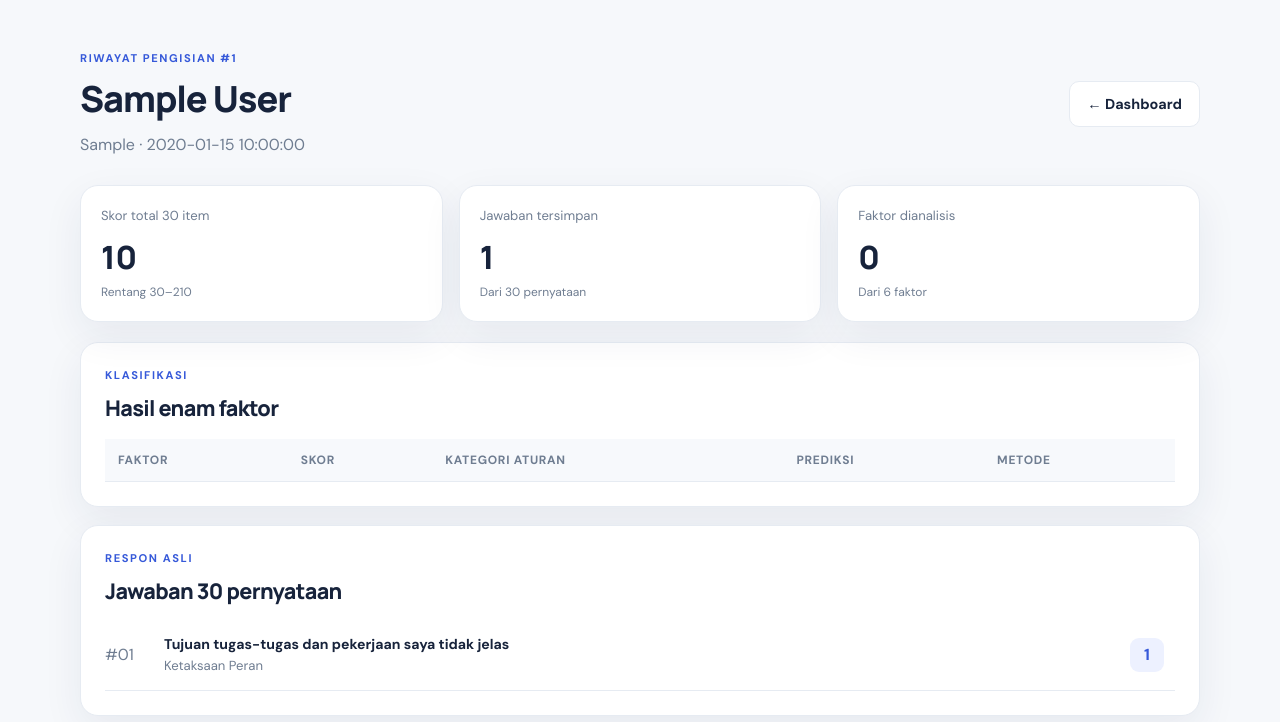
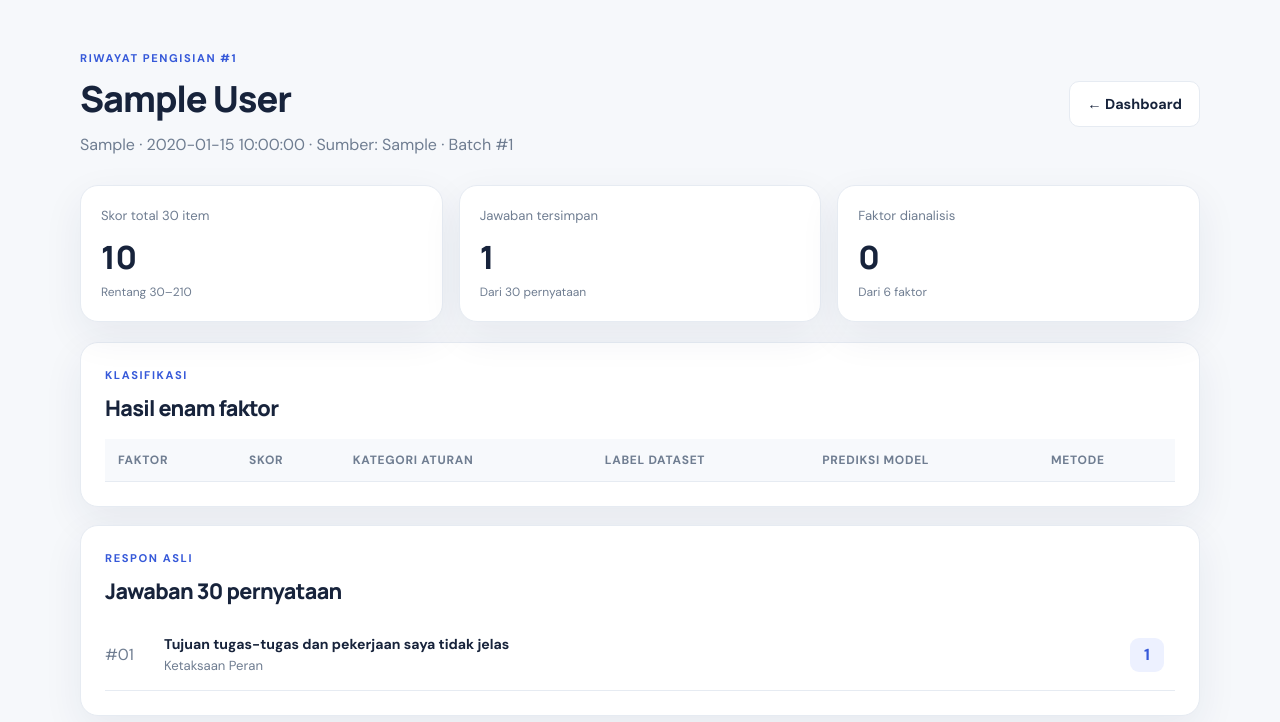
Before and after one commit to erenjeger/stress-level-classification-NB, a Flask app: page /admin/history/1 in a window 1280 px wide. Shown: the part 73-795 px from the top of the page. Run offline with Flask 3, Linux system fonts and the light colour scheme; the visitor is signed in with stand-in values (Sample User, id 1); tables that the repository leaves empty hold one stand-in row (values such as "Sample post"); lists and menus that the app fills with data are empty; some libraries are stand-ins or nearby versions.

Commit message:
ui: show dataset labels separately from predictions in history

```diff
--- a/templates/history.html
+++ b/templates/history.html
@@ -1,11 +1,11 @@
 {% extends "base.html" %}
 {% block title %}Detail Pengisian #{{ person.id }} · StressCheck{% endblock %}
 {% block content %}
-<section class="page-heading"><div><p class="eyebrow">RIWAYAT PENGISIAN #{{ person.id }}</p><h1>{{ person.employee_name }}</h1><p class="muted">{{ person.department or 'Departemen tidak diisi' }} · {{ person.submitted_at }}</p></div><a class="button button-secondary" href="{{ url_for('admin_dashboard') }}">← Dashboard</a></section>
+<section class="page-heading"><div><p class="eyebrow">RIWAYAT PENGISIAN #{{ person.id }}</p><h1>{{ person.employee_name }}</h1><p class="muted">{{ person.department or 'Departemen tidak diisi' }} · {{ person.submitted_at }} · Sumber: {{ person.source_type }}{% if person.source_batch_id %} · Batch #{{ person.source_batch_id }}{% endif %}</p></div><a class="button button-secondary" href="{{ url_for('admin_dashboard') }}">← Dashboard</a></section>
 <div class="stats-grid"><article class="stat-card"><span class="stat-label">Skor total 30 item</span><strong>{{ person.total_score }}</strong><span class="stat-foot">Rentang 30–210</span></article><article class="stat-card"><span class="stat-label">Jawaban tersimpan</span><strong>{{ answers|length }}</strong><span class="stat-foot">Dari 30 pernyataan</span></article><article class="stat-card"><span class="stat-label">Faktor dianalisis</span><strong>{{ results|length }}</strong><span class="stat-foot">Dari 6 faktor</span></article></div>
 <section class="panel section-panel"><div class="section-heading"><div><p class="eyebrow">KLASIFIKASI</p><h2>Hasil enam faktor</h2></div></div>
-<div class="table-wrap"><table><thead><tr><th>Faktor</th><th>Skor</th><th>Kategori aturan</th><th>Prediksi</th><th>Metode</th></tr></thead><tbody>
-{% for result in results %}<tr><td>{{ result.factor_name }}</td><td>{{ result.factor_score }} / 35</td><td>{{ result.rule_class }}</td><td><strong>{{ result.predicted_class }}</strong></td><td>{{ result.model_version or '—' }}</td></tr>{% endfor %}
+<div class="table-wrap"><table><thead><tr><th>Faktor</th><th>Skor</th><th>Kategori aturan</th><th>Label dataset</th><th>Prediksi model</th><th>Metode</th></tr></thead><tbody>
+{% for result in results %}<tr><td>{{ result.factor_name }}</td><td>{{ result.factor_score }} / 35</td><td>{{ result.rule_class }}</td><td>{{ result.training_label or '—' }}</td><td><strong>{{ result.predicted_class or 'Belum diprediksi' }}</strong></td><td>{{ result.model_version or '—' }}</td></tr>{% endfor %}
 </tbody></table></div></section>
 <section class="panel section-panel"><div class="section-heading"><div><p class="eyebrow">RESPON ASLI</p><h2>Jawaban 30 pernyataan</h2></div></div>
 <div class="answer-list">{% for answer in answers %}<div class="answer-row"><span class="muted">#{{ "%02d"|format(answer.question_no) }}</span><div><strong>{{ questions[answer.question_no - 1] }}</strong><span class="muted small">{{ question_factor[answer.question_no] }}</span></div><b class="answer-value">{{ answer.answer }}</b></div>{% endfor %}</div>
```
